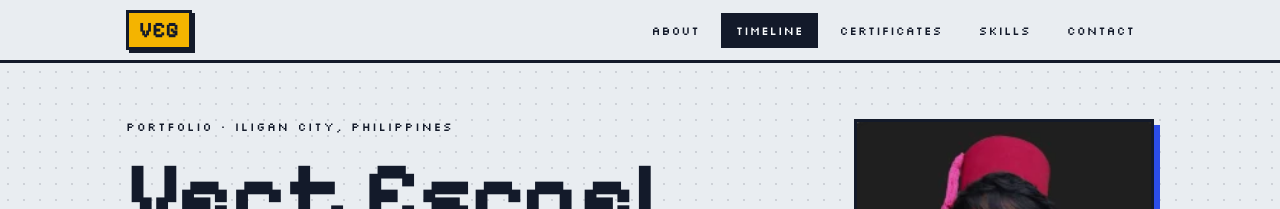
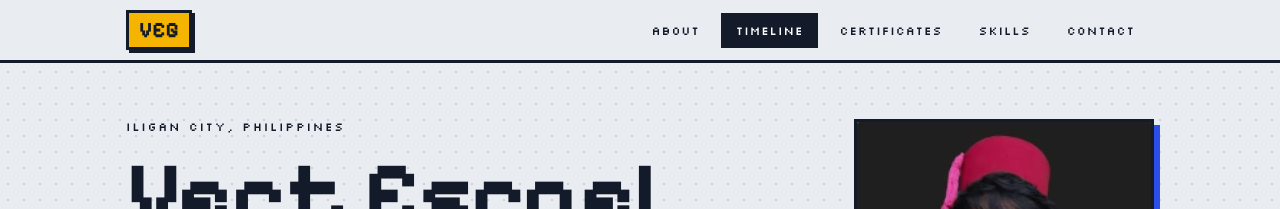
Before and after one commit to vertesrael0x2102/Portfolio, a React (Vite) app: page / in a window 1280 px wide. Shown: the top 209 px of the page. Built offline with nearby package versions, Linux system fonts and the light colour scheme.

Commit message:
removed portfolio text

```diff
--- a/src/components/Hero.jsx
+++ b/src/components/Hero.jsx
@@ -107,7 +107,7 @@ export default function Hero() {
     <section className="hero">
       <div className="in">
         <div>
-          <p className="stamp">Portfolio &middot; {profile.place}</p>
+          <p className="stamp">{profile.place}</p>
           <Typed lines={lines} />
           <p className="intro">{profile.intro}</p>
           <div className="go">
```
